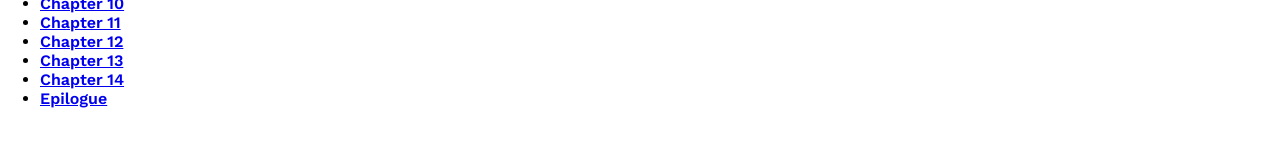
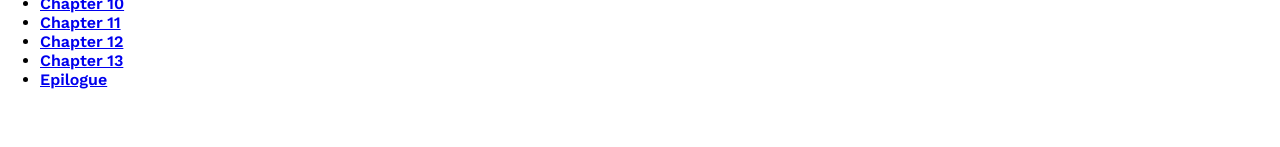
Before and after one commit to brandoshien/brandoshien.github.io, a plain HTML site: page toc.htm in a window 1280 px wide. Shown: the part 321-468 px from the top of the page. Drawn offline with nearby package versions, Linux system fonts and the light colour scheme.

Commit message:
fixed item

```diff
--- a/toc.htm
+++ b/toc.htm
@@ -38,7 +38,7 @@
   <li><a href="chapter11.htm">Chapter 11</a></li>
   <li><a href="chapter12.htm">Chapter 12</a></li>
   <li><a href="chapter13.htm">Chapter 13</a></li>
-  <li><a href="chapter14.htm">Chapter 14</a></li>
+
   <li><a href="epilogue.htm">Epilogue</a></li>
 
 </ul>
```
